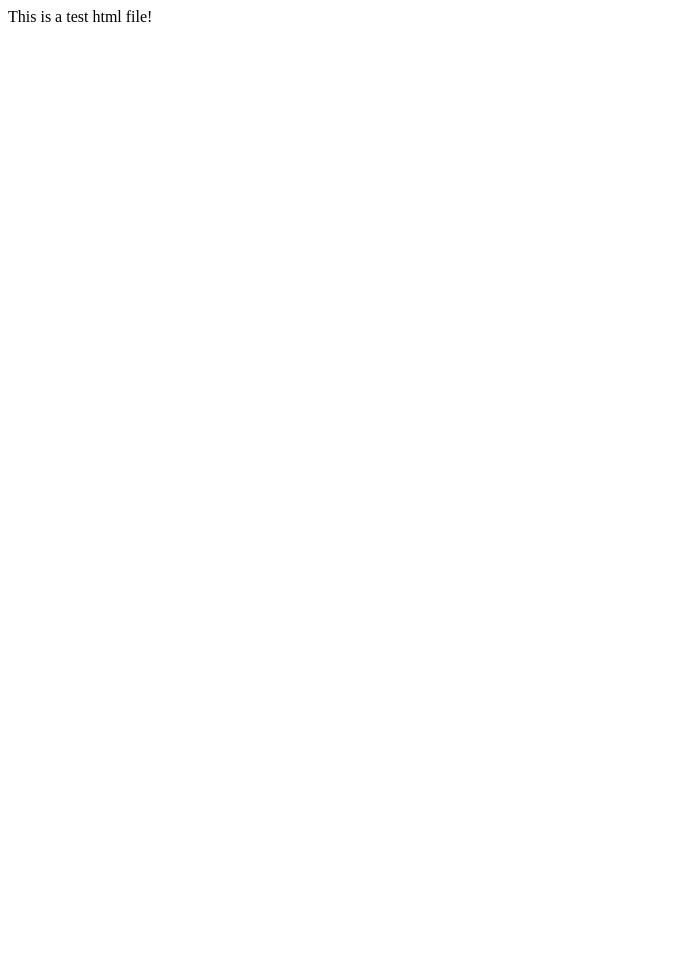
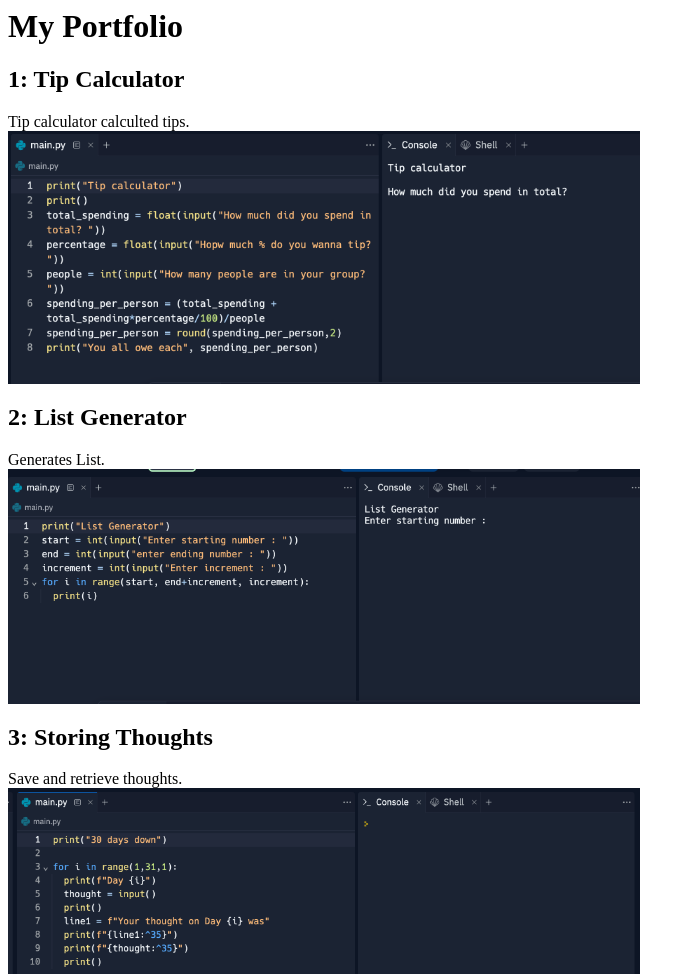
Before and after one commit to onlinegeek/onlinegeek.github.io, a plain HTML site: page index.html in a window 1280 px wide. Shown: the whole page, without its empty margins (0-695 px from the left). Before the commit the page ends 800 px from the top, so only its background shows below. Drawn offline with Linux system fonts and the light colour scheme.

Commit message:
portfolio added

```diff
--- a/index.html
+++ b/index.html
@@ -1,5 +1,35 @@
 <html>
+  <head>
+    <title>My Portfolio</title>
+  </head>
+
   <body>
-    This is a test html file!
+
+    <h1>My Portfolio</h1>
+  <h2>1: Tip Calculator</h2>
+    <p> Tip calculator calculted tips.
+      <br>
+      <a href = "https://replit.com/@jitesh9/day-10100days?v=1"><img src="images/tip.png" width = "50%"></a>
+
+
+    </p>
+
+<h2>2: List Generator</h2>
+    <p> Generates List.
+      <br>
+      <a href = "https://replit.com/@jitesh9/day-20100-days?v=1"><img src="images/list.png" width = "50%"></a>
+
+
+    </p>
+
+    <h2>3: Storing Thoughts</h2>
+    <p> Save and retrieve thoughts.
+      <br>
+      <a href = "https://replit.com/@jitesh9/day-30100-days?v=1"><img src="images/thoughts.png" width = "50%"></a>
+
+
+    </p>
+
   </body>
+
 </html>
--- /dev/null
+++ b/style.css
@@ -0,0 +1,4 @@
+html, body {
+  height: 100%;
+  width: 100%;
+}
```
Also changed, not shown: baldies2.html (added, +10 -0 lines), images/greenhydrogen (copy).png (added), images/greenhydrogen.png (added), images/list.png (added), images/thoughts.png (added), images/tip.png (added), script.js (added), 1 other file.
